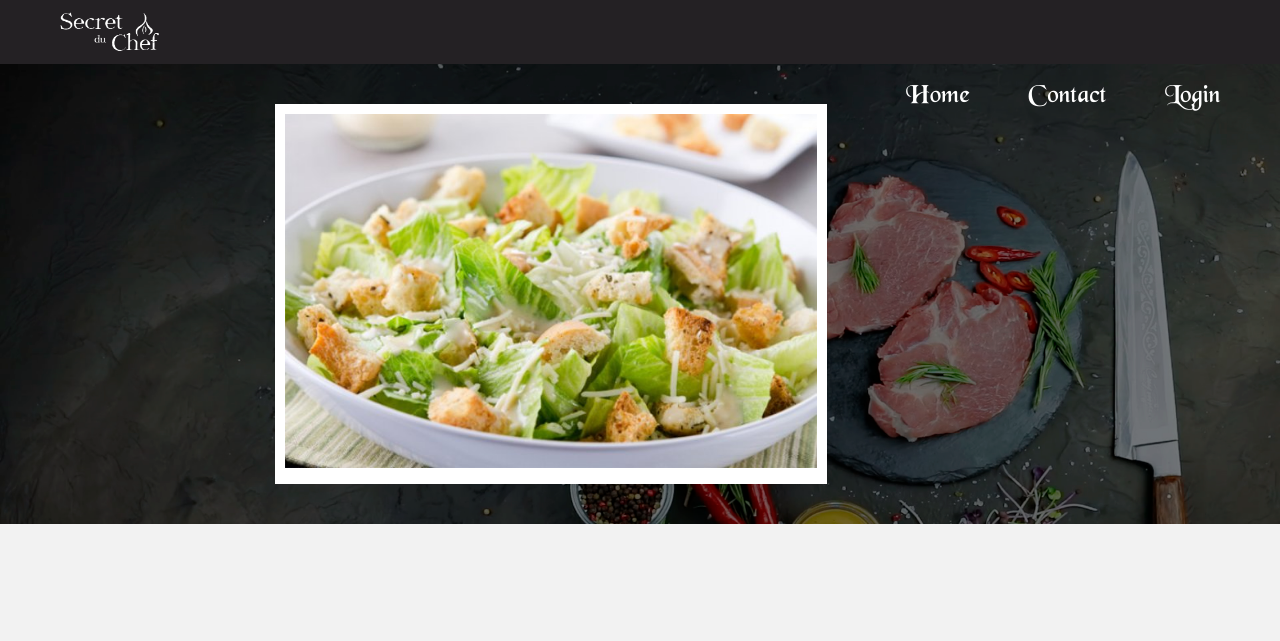
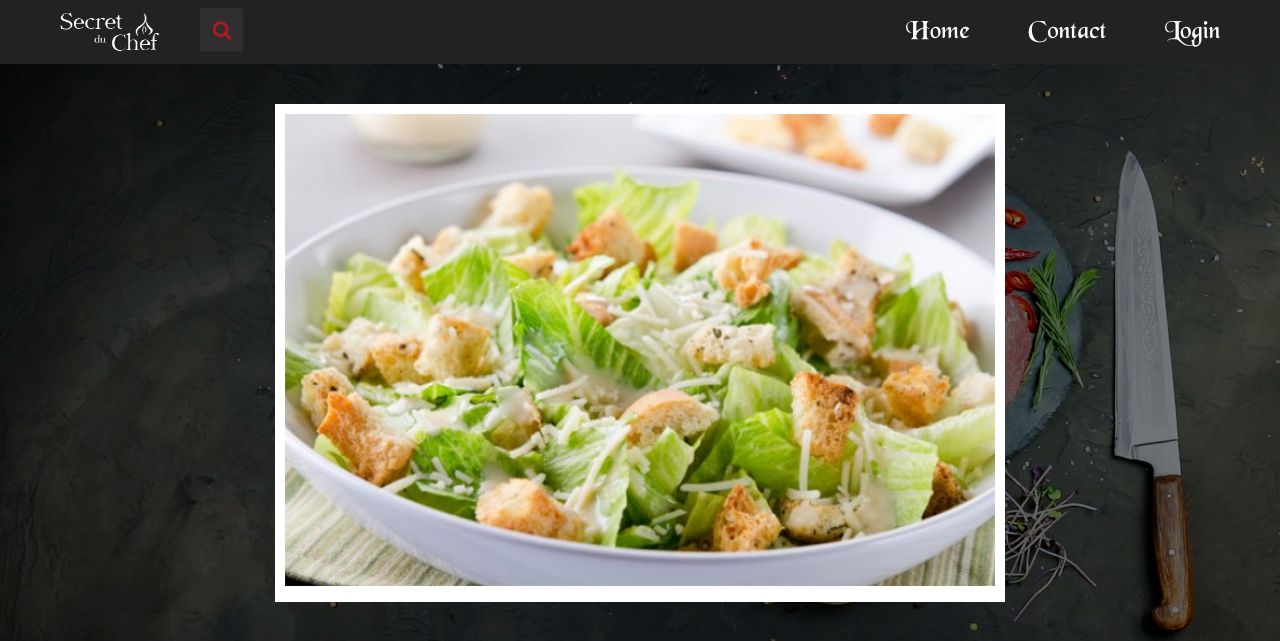
Before and after one commit to PriRivera/Proyecto-final, a PHP site: page /index.html in a window 1280 px wide. Shown: the top 641 px of the page. Run offline with PHP 8.4, Linux system fonts and the light colour scheme.

Commit message:
cambio que no quiero

```diff
--- a/css/style.css
+++ b/css/style.css
@@ -100,31 +100,55 @@ th{
 }
 .dropdown-content a:hover {background-color: #ddd;}
 .dropdown:hover .dropdown-content {display: block;}
+
 .main-nav__search-container{
-    text-align: center;
-    display: inline-block;
     position: absolute;
-    margin-left: 1.5em;
-    margin-top: 0.5em;
-}
-.main-nav__input{
-    padding: 6px;
-    padding-right: 6em;
-    margin-top: 8px;
+    transform: translate(0%, -50%);
+    background: #302E30;
+    height: 43px;
+    border-radius: 0px;
+    display: inline-block;
+    margin-left: -1em;
+    margin-top: 1.5em;
+}
+.search-text{
+    color: #302E30;
     font-size: 17px;
     border: none;
+    background: none;
+    outline: none;
+    float: left;
    -webkit-border-radius: 0px;
     font-family: 'Dejavu-Sans-Condensed';
+    transition: 1s;
+    line-height: 44px;
+    width: 1px;
+    padding: 0;
+}
+.search-text:hover{
+    width: 240px;
+    padding: 0 6px;
+    cursor: pointer;
+    color: #fff;
+}
+.main-nav__search-container:hover > .search-btn{
+    background: #fff;
 }
 .main-nav__button{
-  float: right;
-  padding: 6px 13px;
-  margin-top: 8px;
-  margin-right: 16px;
-  background: #ddd;
-  font-size: 17px;
-  border: none;
-  cursor: pointer;
+    float: right;
+    color: #b11921;
+    width: 40px;
+    height: 40px;
+   /* margin-top: 5px;
+    margin-right: 6px;*/
+    background: #302E30;
+    border-radius: 0px;
+    cursor: pointer;
+    display: flex;
+    justify-content: center;
+    align-items: center;
+    text-decoration: none;
+    padding: 1px;
 }
 .main-nav__button:hover{
     background: #ccc;
--- a/index.html
+++ b/index.html
@@ -11,11 +11,13 @@
 <body>
     <header>
         <nav class="main-nav">
-
-
             <a href="index.html"><img class="logo" src="img/logo.png" alt="Secret du Chef's logo"></a>
-            <div>
-
+            <div class="main-nav__search-container">
+                <form action="">
+                    <input class="search-text" type="text" placeholder="Search.." name="search">
+                    <a class="main-nav__button" href="#"><i class="fa fa-search"></i></a>
+                  <!--<button class="main-nav__button" type="submit"><i class="fa fa-search"></i></button>-->
+                   </form>
             </div>
             <ul class="main-nav__list">
                     <li class="main-nav__item"><a class="main-nav__link" href="index.html">Home</a></li>
```
